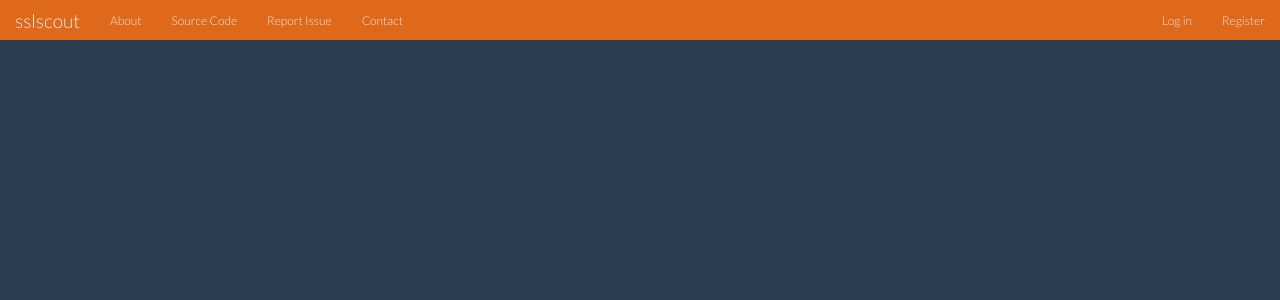
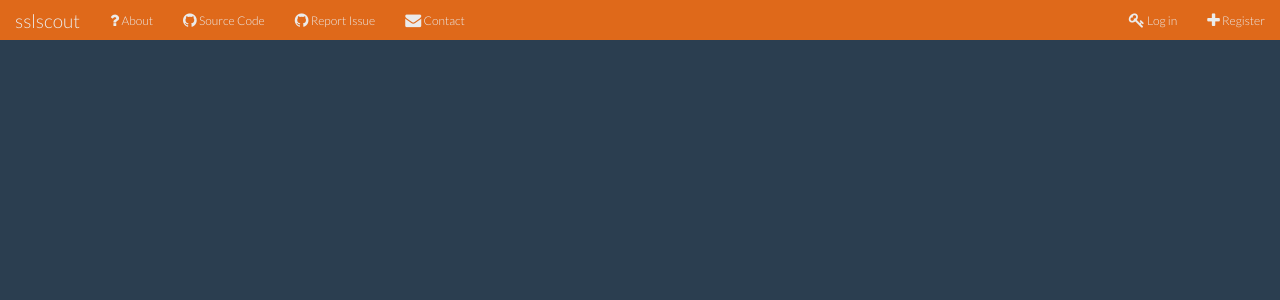
Before and after one commit to tykling/sslscout, a Django app: template src/sslscout/templates/empty.html in a window 1280 px wide. Shown: the top 300 px of the page. Run offline with Django 3.2, Linux system fonts and the light colour scheme; the template is opened without the code that fills it, so the values that code supplies are empty; some libraries are stand-ins or nearby versions.

Commit message:
add fontawesome css

```diff
--- a/src/sslscout/templates/skeleton.html
+++ b/src/sslscout/templates/skeleton.html
@@ -5,6 +5,7 @@
         {% block title %}<title>sslscout default page title</title>{% endblock title %}
         <meta name="viewport" content="width=device-width, initial-scale=1" />
         <link rel="stylesheet" href="/static/css/bootstrap.min.css" media="screen" />
+        <link href="//netdna.bootstrapcdn.com/font-awesome/4.0.3/css/font-awesome.css" rel="stylesheet">
     </head>
     <body>
     <div class="navbar navbar-inverse">
```
